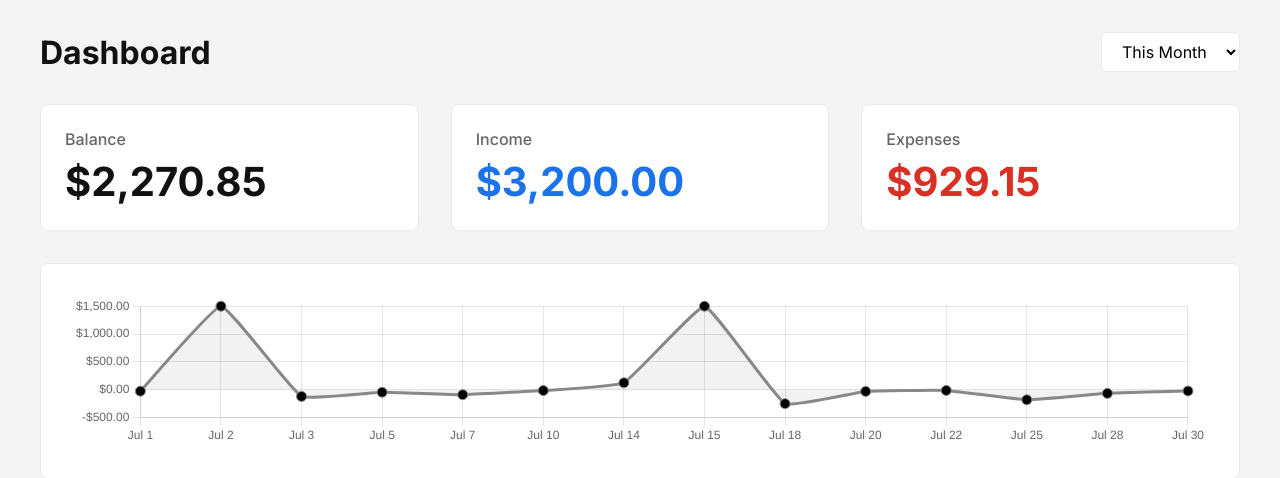
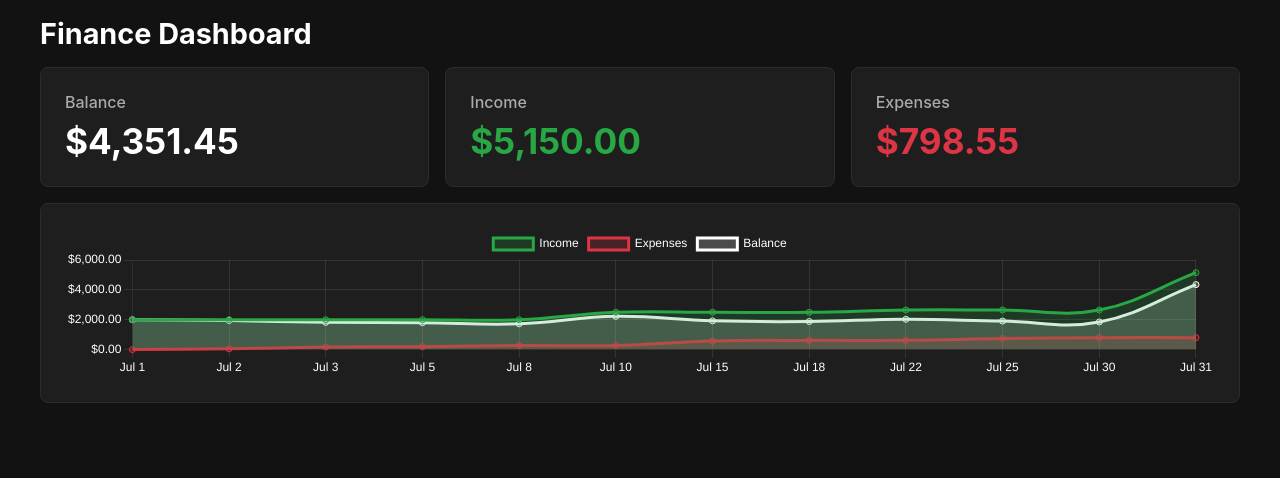
Before and after one commit to Reliev3/finance, a plain HTML site: page index.html in a window 1280 px wide. Drawn offline with nearby package versions, Linux system fonts and the light colour scheme.

Commit message:
Update index.html

```diff
--- a/index.html
+++ b/index.html
@@ -3,100 +3,87 @@
 <head>
     <meta charset="UTF-8">
     <meta name="viewport" content="width=device-width, initial-scale=1.0">
-    <title>Expense Tracker</title>
+    <title>Finance Dashboard</title>
     <script src="https://cdn.jsdelivr.net/npm/chart.js@3.7.0/dist/chart.min.js"></script>
     <script src="https://cdn.jsdelivr.net/npm/dayjs@1.10.7/dayjs.min.js"></script>
-    <script src="https://cdn.jsdelivr.net/npm/dayjs@1.10.7/plugin/isoWeek.js"></script>
-    <script src="https://cdn.jsdelivr.net/npm/dayjs@1.10.7/plugin/isToday.js"></script>
     <style>
-        @import url('https://fonts.googleapis.com/css2?family=Inter:wght@400;500;700&display=swap');
-
         :root {
-            --background-color: #f4f4f4;
-            --text-color: #111;
-            --card-background: #fff;
-            --border-color: #eaeaea;
-            --accent-color: #0070f3;
-            --income-color: #1a73e8;
-            --expense-color: #d93025;
-            --balance-color: #111;
+            --background-color: #121212;
+            --text-color: #ffffff;
+            --card-background: #1e1e1e;
+            --border-color: #2c2c2c;
+            --income-color: #28a745;
+            --expense-color: #dc3545;
+            --balance-color: #ffffff;
         }
-
         body {
             font-family: 'Inter', -apple-system, BlinkMacSystemFont, "Segoe UI", Roboto, "Helvetica Neue", Arial, sans-serif;
             background-color: var(--background-color);
             color: var(--text-color);
             margin: 0;
-            padding: 2rem;
-            display: flex;
-            justify-content: center;
-            align-items: flex-start;
-            min-height: 100vh;
+            padding: 1rem;
         }
-
         .container {
             width: 100%;
-            max-width: 1200px;
+            max-width: 600px; /* Mobile-first max-width */
+            margin: 0 auto;
             display: grid;
-            gap: 2rem;
+            gap: 1rem;
         }
-
         header {
             display: flex;
-            justify-content: space-between;
+            flex-direction: column;
             align-items: center;
+            gap: 1rem;
+            text-align: center;
         }
-
         h1 {
-            font-size: 2rem;
+            font-size: 1.8rem;
             font-weight: 700;
             margin: 0;
         }
-
-        .filter-container select {
-            font-family: 'Inter', sans-serif;
-            padding: 0.5rem 1rem;
-            font-size: 1rem;
-            border: 1px solid var(--border-color);
-            border-radius: 6px;
-            background-color: var(--card-background);
-            cursor: pointer;
-        }
-
         .scorecard-grid {
             display: grid;
-            grid-template-columns: repeat(auto-fit, minmax(250px, 1fr));
-            gap: 2rem;
+            grid-template-columns: 1fr;
+            gap: 1rem;
         }
-
         .card {
             background-color: var(--card-background);
             padding: 1.5rem;
             border-radius: 8px;
             border: 1px solid var(--border-color);
         }
-
         .card h2 {
             margin: 0 0 0.5rem 0;
             font-size: 1rem;
             font-weight: 500;
-            color: #666;
+            color: #aaa;
         }
-
         .card .value {
-            font-size: 2.5rem;
+            font-size: 2.2rem;
             font-weight: 700;
         }
-
         .card .value.income { color: var(--income-color); }
         .card .value.expense { color: var(--expense-color); }
         .card .value.balance { color: var(--balance-color); }
-
         .chart-container {
             background-color: var(--card-background);
-            padding: 2rem;
+            padding: 1.5rem;
             border-radius: 8px;
             border: 1px solid var(--border-color);
+        }
+        /* Tablet and Desktop */
+        @media (min-width: 768px) {
+            .container {
+                max-width: 1200px;
+            }
+            .scorecard-grid {
+                grid-template-columns: repeat(3, 1fr);
+            }
+            header {
+                flex-direction: row;
+                justify-content: space-between;
+            }
         }
     </style>
 </head>
@@ -104,14 +91,7 @@
 
     <div class="container">
         <header>
-        <h1>Dashboard</h1>
-        <div class="filter-container">
-            <select id="timeFilter">
-                <option value="today">Today</option>
-                <option value="week">This Week</option>
-                <option value="month" selected>This Month</option>
-            </select>
-        </div>
+            <h1>Finance Dashboard</h1>
         </header>
 
         <div class="scorecard-grid">
@@ -130,111 +110,137 @@
         </div>
 
         <div class="chart-container">
-        <canvas id="transactionsChart"></canvas>
+            <canvas id="financeChart"></canvas>
         </div>
     </div>
 
     <script>
-    dayjs.extend(window.dayjs_plugin_isoWeek);
-    dayjs.extend(window.dayjs_plugin_isToday);
-
         // --- Sample Data ---
-    // Using positive values for income and negative for expenses.
         const sampleData = [
-        { date: '2025-07-01', amount: -25.50 }, { date: '2025-07-02', amount: 1500.00 },
-        { date: '2025-07-03', amount: -120.00 }, { date: '2025-07-05', amount: -45.20 },
-        { date: '2025-07-07', amount: -88.75 }, { date: '2025-07-10', amount: -15.00 },
-        { date: '2025-07-14', amount: -75.00 }, { date: '2025-07-14', amount: 200.00 },
-        { date: '2025-07-15', amount: 1500.00 }, { date: '2025-07-18', amount: -250.00 },
-        { date: '2025-07-20', amount: -30.00 }, { date: '2025-07-22', amount: -12.30 },
-        { date: '2025-07-25', amount: -180.40 }, { date: '2025-07-28', amount: -65.00 },
-        { date: '2025-07-30', amount: -22.00 }, { date: '2025-06-25', amount: -50.00 },
+            { date: '2025-07-01', amount: 2000.00 }, { date: '2025-07-02', amount: -50.25 },
+            { date: '2025-07-03', amount: -125.00 }, { date: '2025-07-05', amount: -22.80 },
+            { date: '2025-07-08', amount: -75.00 }, { date: '2025-07-10', amount: 500.00 },
+            { date: '2025-07-15', amount: -300.00 }, { date: '2025-07-18', amount: -45.50 },
+            { date: '2025-07-22', amount: 150.00 }, { date: '2025-07-25', amount: -120.00 },
+            { date: '2025-07-30', amount: -60.00 }, { date: '2025-07-31', amount: 2500.00 },
         ];
 
-    // --- Chart and Scorecard Elements ---
+        // --- DOM Elements ---
         const balanceEl = document.getElementById('balanceScorecard');
         const incomeEl = document.getElementById('incomeScorecard');
         const expenseEl = document.getElementById('expenseScorecard');
-    const filterEl = document.getElementById('timeFilter');
-    const ctx = document.getElementById('transactionsChart').getContext('2d');
-    let transactionsChart;
+        const ctx = document.getElementById('financeChart').getContext('2d');
+        let financeChart;
 
         // --- Utility Functions ---
         const formatCurrency = (value) => value.toLocaleString('en-US', { style: 'currency', currency: 'USD' });
 
         // --- Main Update Function ---
-    function updateDashboard(filter = 'month') {
-        const now = dayjs();
-        let filteredData;
+        function updateDashboard() {
+            const sortedData = sampleData.sort((a, b) => dayjs(a.date) - dayjs(b.date));
 
-        if (filter === 'today') {
-            filteredData = sampleData.filter(d => dayjs(d.date).isToday());
-        } else if (filter === 'week') {
-            filteredData = sampleData.filter(d => dayjs(d.date).isoWeek() === now.isoWeek() && dayjs(d.date).year() === now.year());
-        } else { // month
-            filteredData = sampleData.filter(d => dayjs(d.date).month() === now.month() && dayjs(d.date).year() === now.year());
+            const labels = [...new Set(sortedData.map(d => dayjs(d.date).format('MMM D')))];
+
+            let cumulativeBalance = 0;
+            let cumulativeIncome = 0;
+            let cumulativeExpenses = 0;
+
+            const incomeData = [];
+            const expenseData = [];
+            const balanceData = [];
+
+            const dailyTotals = {};
+
+            sortedData.forEach(d => {
+                const day = dayjs(d.date).format('MMM D');
+                if (!dailyTotals[day]) {
+                    dailyTotals[day] = { income: 0, expenses: 0 };
+                }
+                if (d.amount > 0) {
+                    dailyTotals[day].income += d.amount;
+                } else {
+                    dailyTotals[day].expenses += Math.abs(d.amount);
+                }
+            });
+
+            labels.forEach(label => {
+                const dayData = dailyTotals[label] || { income: 0, expenses: 0 };
+                cumulativeIncome += dayData.income;
+                cumulativeExpenses += dayData.expenses;
+                cumulativeBalance = cumulativeIncome - cumulativeExpenses;
+
+                incomeData.push(cumulativeIncome);
+                expenseData.push(cumulativeExpenses);
+                balanceData.push(cumulativeBalance);
+            });
+
+            // --- Update Scorecards ---
+            balanceEl.textContent = formatCurrency(cumulativeBalance);
+            incomeEl.textContent = formatCurrency(cumulativeIncome);
+            expenseEl.textContent = formatCurrency(cumulativeExpenses);
+
+            // --- Render Chart ---
+            if (financeChart) {
+                financeChart.destroy();
             }
 
-        // --- Calculate Scorecards ---
-        const income = filteredData.filter(d => d.amount > 0).reduce((sum, d) => sum + d.amount, 0);
-        const expenses = filteredData.filter(d => d.amount < 0).reduce((sum, d) => sum + d.amount, 0);
-        const balance = income + expenses;
-
-        balanceEl.textContent = formatCurrency(balance);
-        incomeEl.textContent = formatCurrency(income);
-        expenseEl.textContent = formatCurrency(Math.abs(expenses));
-
-        // --- Prepare Chart Data ---
-        const sortedData = filteredData.sort((a, b) => dayjs(a.date) - dayjs(b.date));
-        const labels = [...new Set(sortedData.map(d => dayjs(d.date).format('MMM D')))];
-
-        const dailyTotals = {};
-        sortedData.forEach(d => {
-            const day = dayjs(d.date).format('MMM D');
-            if (!dailyTotals[day]) dailyTotals[day] = 0;
-            dailyTotals[day] += d.amount;
-        });
-
-        const chartData = labels.map(label => dailyTotals[label]);
-
-        // --- Render Chart ---
-        if (transactionsChart) {
-            transactionsChart.destroy();
-        }
-
-        transactionsChart = new Chart(ctx, {
+            financeChart = new Chart(ctx, {
                 type: 'line',
                 data: {
                     labels: labels,
-                datasets: [{
-                    label: 'Net Daily Flow',
-                    data: chartData,
-                    borderColor: '#888',
-                    backgroundColor: 'rgba(0, 0, 0, 0.05)',
+                    datasets: [
+                        {
+                            label: 'Income',
+                            data: incomeData,
+                            borderColor: 'rgba(40, 167, 69, 1)',
+                            backgroundColor: 'rgba(40, 167, 69, 0.2)',
                             fill: true,
-                    tension: 0.1,
-                    pointBackgroundColor: chartData.map(v => v >= 0 ? 'var(--income-color)' : 'var(--expense-color)'),
-                    pointRadius: 5,
-                    pointHoverRadius: 7,
-                }]
+                            tension: 0.4, // Smooth lines
+                        },
+                        {
+                            label: 'Expenses',
+                            data: expenseData,
+                            borderColor: 'rgba(220, 53, 69, 1)',
+                            backgroundColor: 'rgba(220, 53, 69, 0.2)',
+                            fill: true,
+                            tension: 0.4, // Smooth lines
+                        },
+                        {
+                            label: 'Balance',
+                            data: balanceData,
+                            borderColor: 'rgba(255, 255, 255, 1)',
+                            backgroundColor: 'rgba(255, 255, 255, 0.2)',
+                            fill: true,
+                            tension: 0.4, // Smooth lines
+                        }
+                    ]
                 },
                 options: {
                     responsive: true,
                     maintainAspectRatio: false,
                     plugins: {
                         legend: {
-                        display: false
-                    },
-                    tooltip: {
-                        callbacks: {
-                            label: (context) => `Amount: ${formatCurrency(context.parsed.y)}`
+                            labels: {
+                                color: '#ffffff'
                             }
-                    },
+                        }
                     },
                     scales: {
                         y: {
                             ticks: {
+                                color: '#ffffff',
                                 callback: (value) => formatCurrency(value)
+                            },
+                            grid: {
+                                color: 'rgba(255, 255, 255, 0.1)'
+                            }
+                        },
+                        x: {
+                            ticks: {
+                                color: '#ffffff'
+                            },
+                            grid: {
+                                color: 'rgba(255, 255, 255, 0.1)'
                             }
                         }
                     }
@@ -242,11 +248,6 @@
             });
         }
 
-    // --- Event Listener ---
-    filterEl.addEventListener('change', (e) => {
-        updateDashboard(e.target.value);
-    });
-
         // --- Initial Load ---
         updateDashboard();
     </script>
```
Lines whose indentation alone changed are shown as unchanged.
